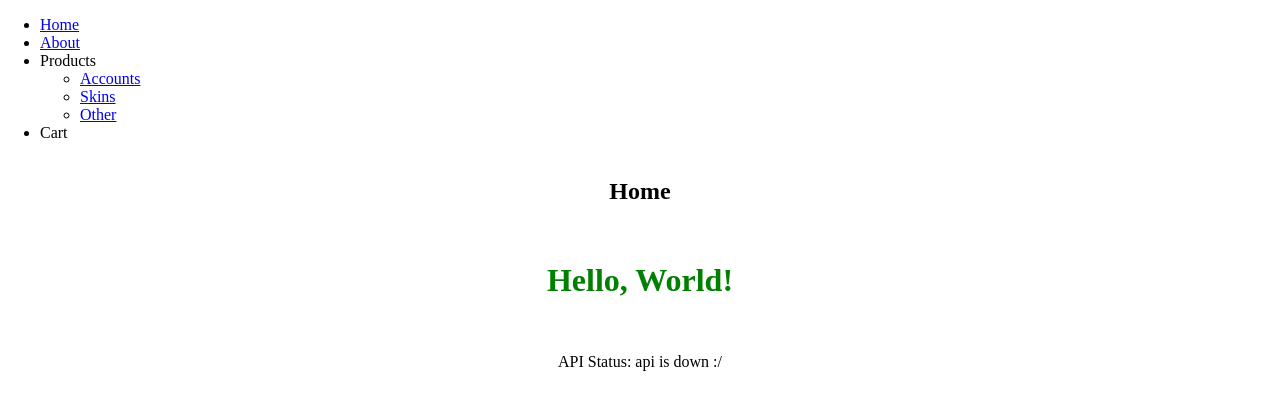
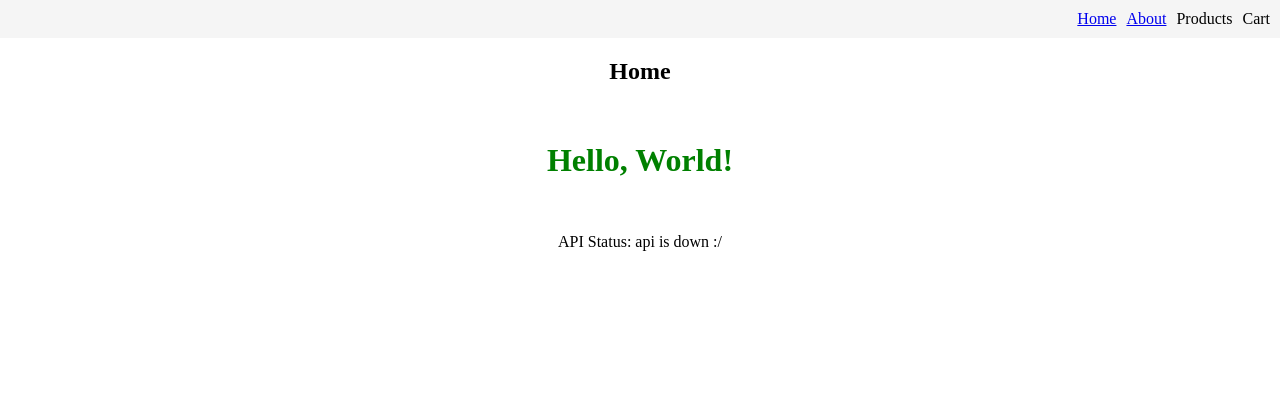
Before and after one commit to UnrealCoderz/GraceShopper, a React (Create React App) app: page / in a window 1280 px wide. Shown: the top 410 px of the page. Built offline with nearby package versions, Linux system fonts and the light colour scheme; no server answers.

Commit message:
styled navbar plus cart icon

```diff
--- a/src/style/App.css
+++ b/src/style/App.css
@@ -11,3 +11,43 @@
   color: var(--green);
   padding: 1rem;
 }
+
+.navbar {
+  background-color: #f5f5f5;
+  padding: 10px;
+}
+
+.nav-list {
+  display: flex;
+  justify-content: flex-end;
+  list-style: none;
+  margin: 0;
+  padding: 0;
+}
+
+.nav-item {
+  margin-left: 10px;
+}
+
+.dropdown-toggle {
+  cursor: pointer;
+}
+
+.dropdown-menu {
+  display: none;
+  position: absolute;
+  background-color: #fff;
+  padding: 10px;
+  margin-top: 5px;
+  box-shadow: 0px 8px 16px 0px rgba(0, 0, 0, 0.2);
+  z-index: 1;
+}
+
+.dropdown:hover .dropdown-menu {
+  display: block;
+}
+
+.cart img {
+  height: 24px;
+  width: 24px;
+}
```
Also changed, not shown: src/style/cart-icon.png (added).
